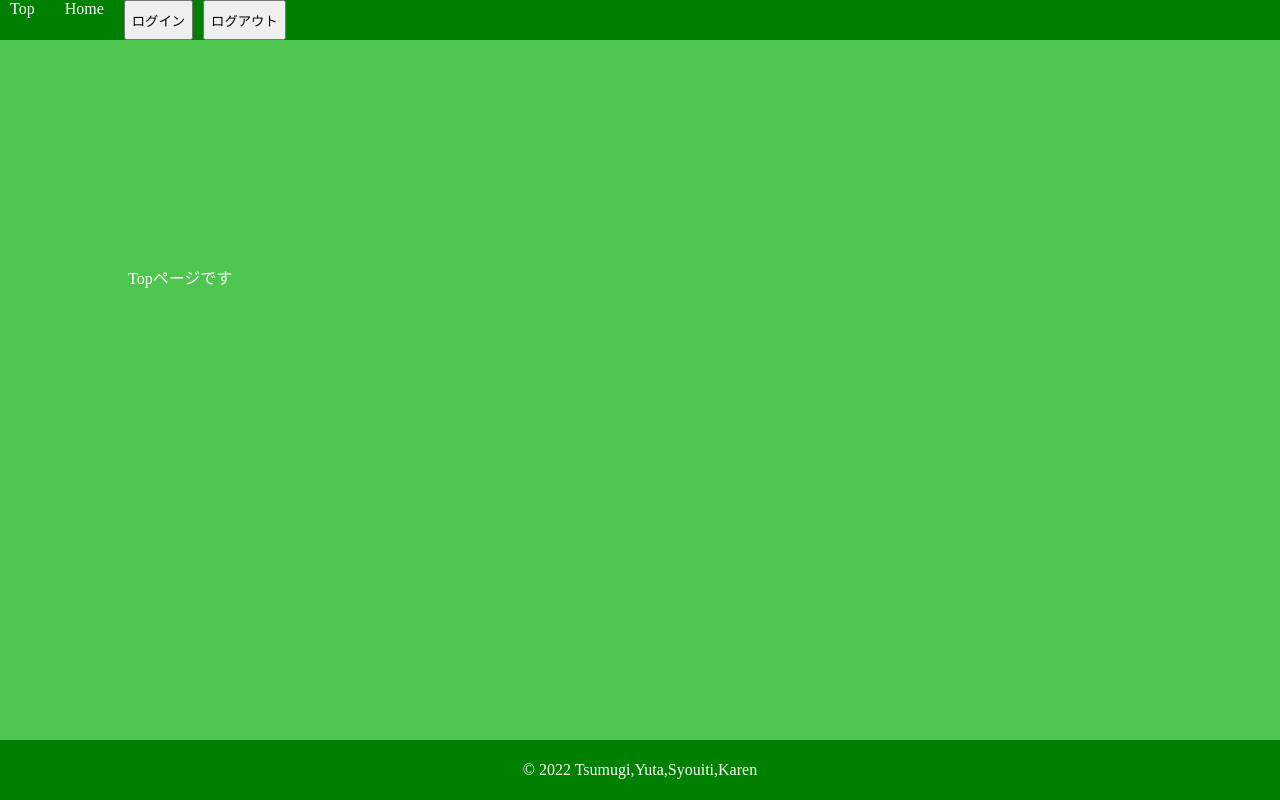
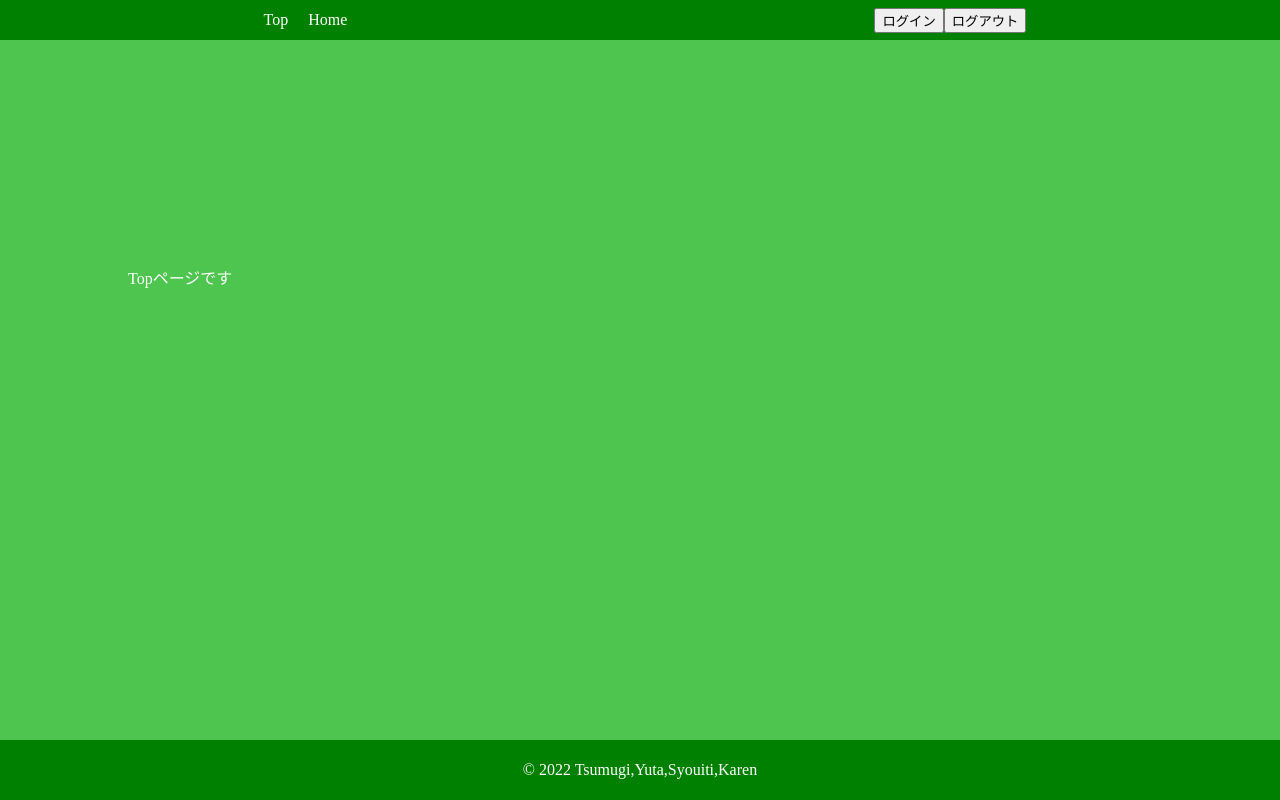
Before and after one commit to Kashiwatennn/2022_06_GiikuHackathon, a React (Create React App) app: page / in a window 1280 px wide. Built offline with nearby package versions, Linux system fonts and the light colour scheme; no server answers.

Commit message:
ヘッダーの文字、ボタン（上下真ん中、左右均等配置）

```diff
--- a/src/components/organisms/Header.tsx
+++ b/src/components/organisms/Header.tsx
@@ -38,8 +38,11 @@ export const Header: FC = () => {
   const navigate = useNavigate();
   return (
     <SContainer>
+      <div>
       <SLink to={pathData.top}>Top</SLink>
       <SLink to={pathData.home}>Home</SLink>
+      </div>
+      <div>
       <DefaultButton onClick={() => login({ navigate })}>
         ログイン
       </DefaultButton>
@@ -50,6 +53,7 @@ export const Header: FC = () => {
       >
         ログアウト
       </DefaultButton>
+      </div>
     </SContainer>
   );
 };
@@ -57,6 +61,10 @@ export const Header: FC = () => {
 const SContainer = styled.div`
   background-color: green;
   display: flex;
+  //ヘッダーのボタン左右->"均等配置(左右も開ける)"
+  justify-content: space-around;
+  //ヘッダーのボタン上下->”真ん中”
+  align-items: center;
   gap: 10px;
   height: 40px;
 `;
```
